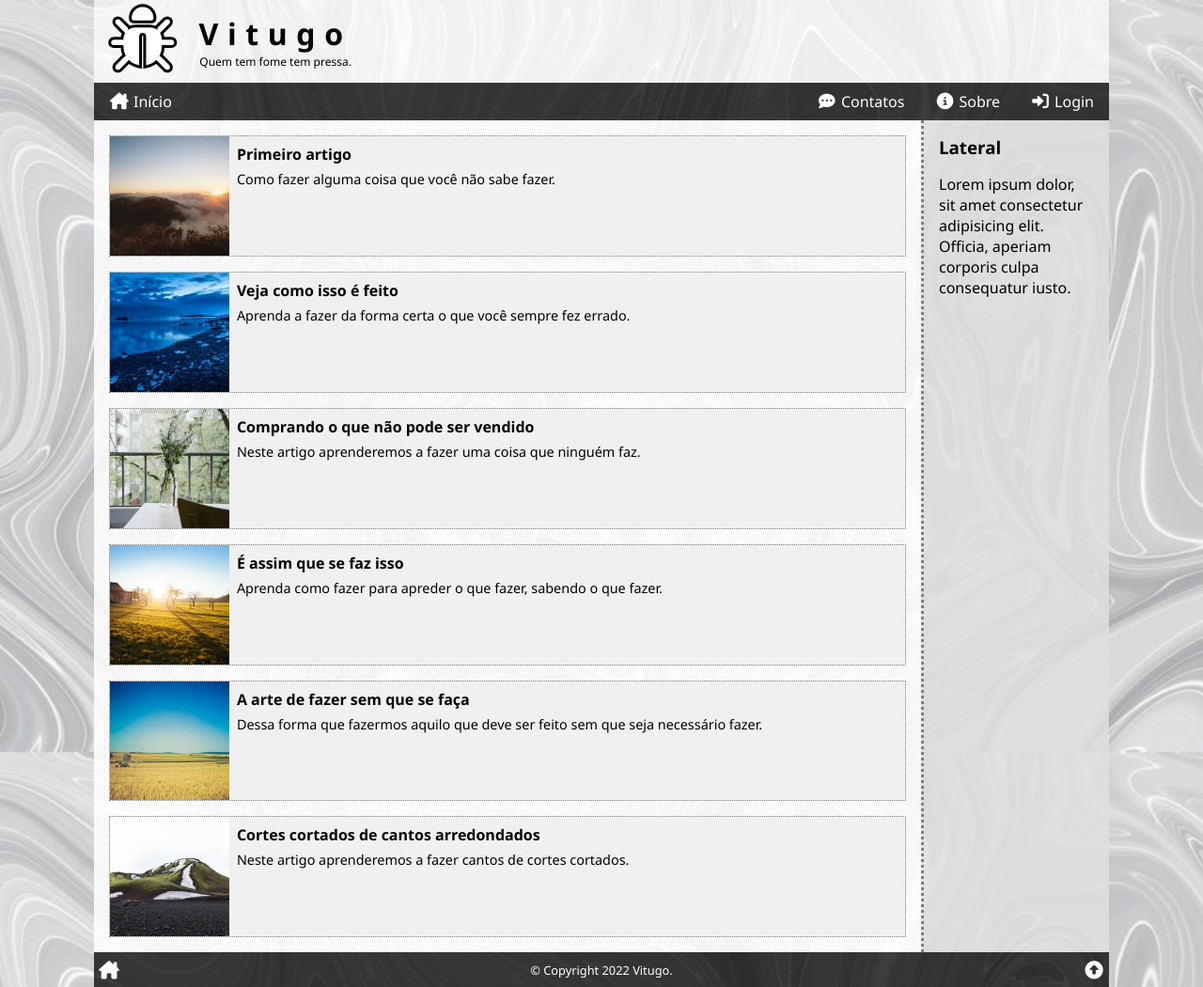
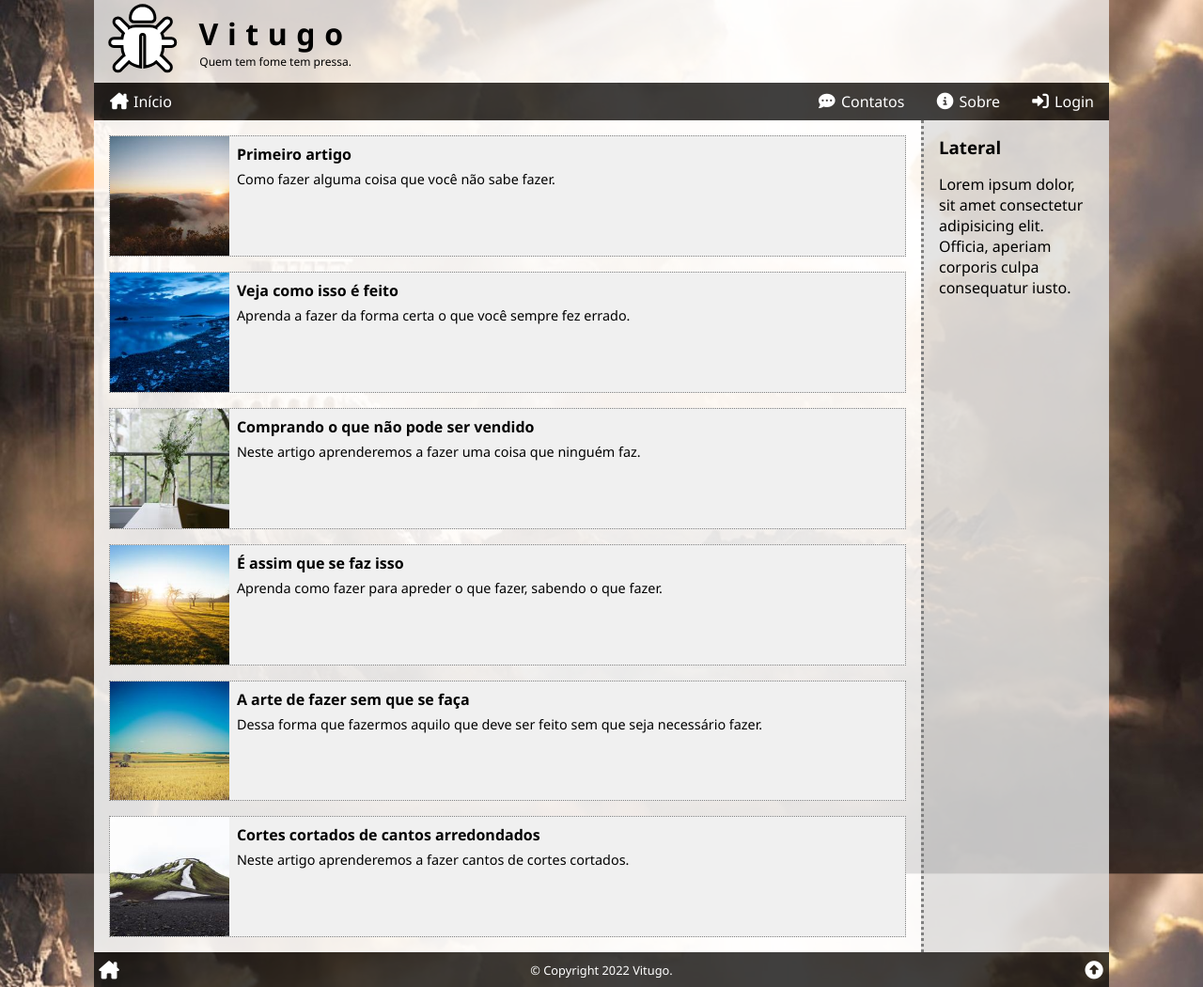
Before and after one commit to VictorFuly/projeto_Luferat, a PHP site: page / in a window 1280 px wide. Shown: the whole page at 94% size. Run offline with PHP 8.4, Linux system fonts and the light colour scheme; data comes from the database, SQL or seed files in the repository; some libraries are stand-ins or nearby versions.

Commit message:
imgs de fundo olimpussssss

```diff
--- a/style.css
+++ b/style.css
@@ -54,7 +54,7 @@ footer {
 body {
     background-color: rgb(170, 170, 170);
     background-attachment: fixed;
-    background-image: url('/img/gray_background_01.jpg');
+    background-image: url('/img/olympuus.jpg');
     background-position: center;
     background-repeat: no-repeat;
     background-size: cover;
```
Also changed, not shown: img/olympus.jpg (added), img/olympuus.jpg (added).
